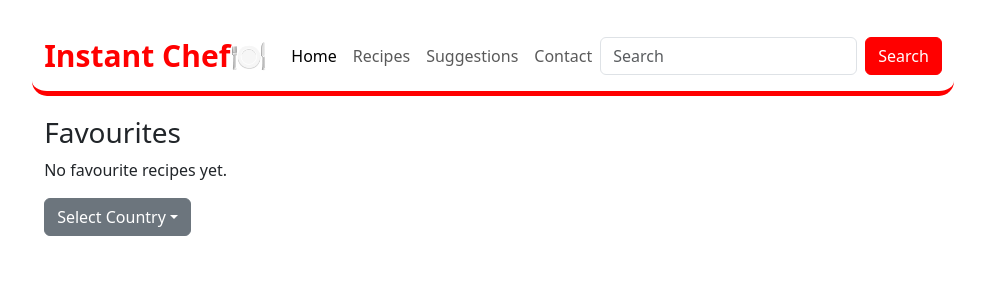
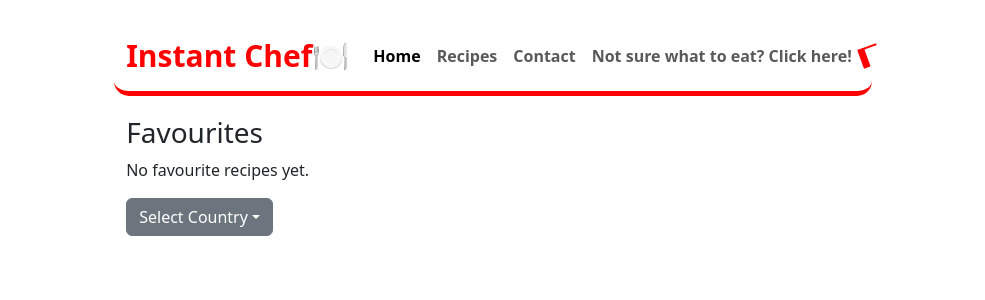
Before and after one commit to Pine-Box/instant-chef, a React (Vite) app: page / in a window 1280 px wide. Shown: the top 300 px of the page, without its empty margins (147-1132 px from the left). Built offline with nearby package versions, Linux system fonts and the light colour scheme.

Commit message:
navbar visual updates and arrangements with animations

```diff
--- a/src/components/pages/Navbar/index.jsx
+++ b/src/components/pages/Navbar/index.jsx
@@ -1,27 +1,16 @@
 import React from "react";
-import { Link, NavLink } from "react-router-dom";
+import { NavLink } from "react-router-dom";
 import "./style.css";
 
 function Navbar() {
   return (
     <nav className="navbar navbar-expand-lg navbar-light bg-light">
       <div className="container-fluid">
-        <Link className="navbar-brand" to="/">
+        <NavLink className="navbar-brand" to="/">
           Instant Chef🍽️
-        </Link>
-        <button
-          className="navbar-toggler"
-          type="button"
-          data-bs-toggle="collapse"
-          data-bs-target="#navbarNav"
-          aria-controls="navbarNav"
-          aria-expanded="false"
-          aria-label="Toggle navigation"
-        >
-          <span className="navbar-toggler-icon"></span>
-        </button>
+        </NavLink>
         <div className="collapse navbar-collapse" id="navbarNav">
-          <ul className="navbar-nav me-auto mb-2 mb-lg-0">
+          <ul className="navbar-nav me-auto">
             <li className="nav-item">
               <NavLink
                 to="/"
@@ -45,16 +34,6 @@ function Navbar() {
             </li>
             <li className="nav-item">
               <NavLink
-                to="/suggestions"
-                className={({ isActive }) =>
-                  isActive ? "nav-link active" : "nav-link"
-                }
-              >
-                Suggestions
-              </NavLink>
-            </li>
-            <li className="nav-item">
-              <NavLink
                 to="/contact"
                 className={({ isActive }) =>
                   isActive ? "nav-link active" : "nav-link"
@@ -63,21 +42,18 @@ function Navbar() {
                 Contact
               </NavLink>
             </li>
+            <li className="nav-item position-relative">
+              <NavLink
+                to="/suggestions"
+                className={({ isActive }) =>
+                  isActive ? "nav-link active" : "nav-link"
+                }
+              >
+                Not sure what to eat? Click here!
+                <div className="animated-arrow"></div>
+              </NavLink>
+            </li>
           </ul>
-          <form className="d-flex">
-            <input
-              className="form-control me-2"
-              type="search"
-              placeholder="Search"
-              aria-label="Search"
-            />
-            <button
-              className="btn btn-outline-success btn-search"
-              type="submit"
-            >
-              Search
-            </button>
-          </form>
         </div>
       </div>
     </nav>
--- a/src/components/pages/Navbar/style.css
+++ b/src/components/pages/Navbar/style.css
@@ -1,11 +1,17 @@
 .navbar {
   border-radius: 10px;
 }
+
 .navbar-brand {
   font-weight: 900;
   font-size: 30px !important;
   color: red !important;
 }
+
+.nav-item {
+  font-weight: 700;
+}
+
 nav.navbar {
   background: #ffffff !important;
   border-bottom-left-radius: 15px !important;
@@ -15,7 +21,7 @@ nav.navbar {
 
 nav.nav-link {
   font-size: 18px !important;
-  font-weight: 500 !important;
+  font-weight: 800 !important;
 }
 
 .btn-search {
@@ -24,3 +30,26 @@ nav.nav-link {
   font-weight: 500 !important;
   border-color: red !important;
 }
+
+.animated-arrow {
+  position: absolute;
+  top: 50%;
+  left: 100%;
+  transform: translateY(-50%) rotate(180deg);
+  width: 20px;
+  height: 20px;
+  border: solid 2px red;
+  border-width: 0 7px 2px 0;
+  display: inline-block;
+  padding: 5px;
+  animation: arrowAnimation 1s infinite alternate;
+}
+
+@keyframes arrowAnimation {
+  from {
+    transform: translateY(-50%) rotate(160deg);
+  }
+  to {
+    transform: translateY(-50%) rotate(90deg);
+  }
+}
```
